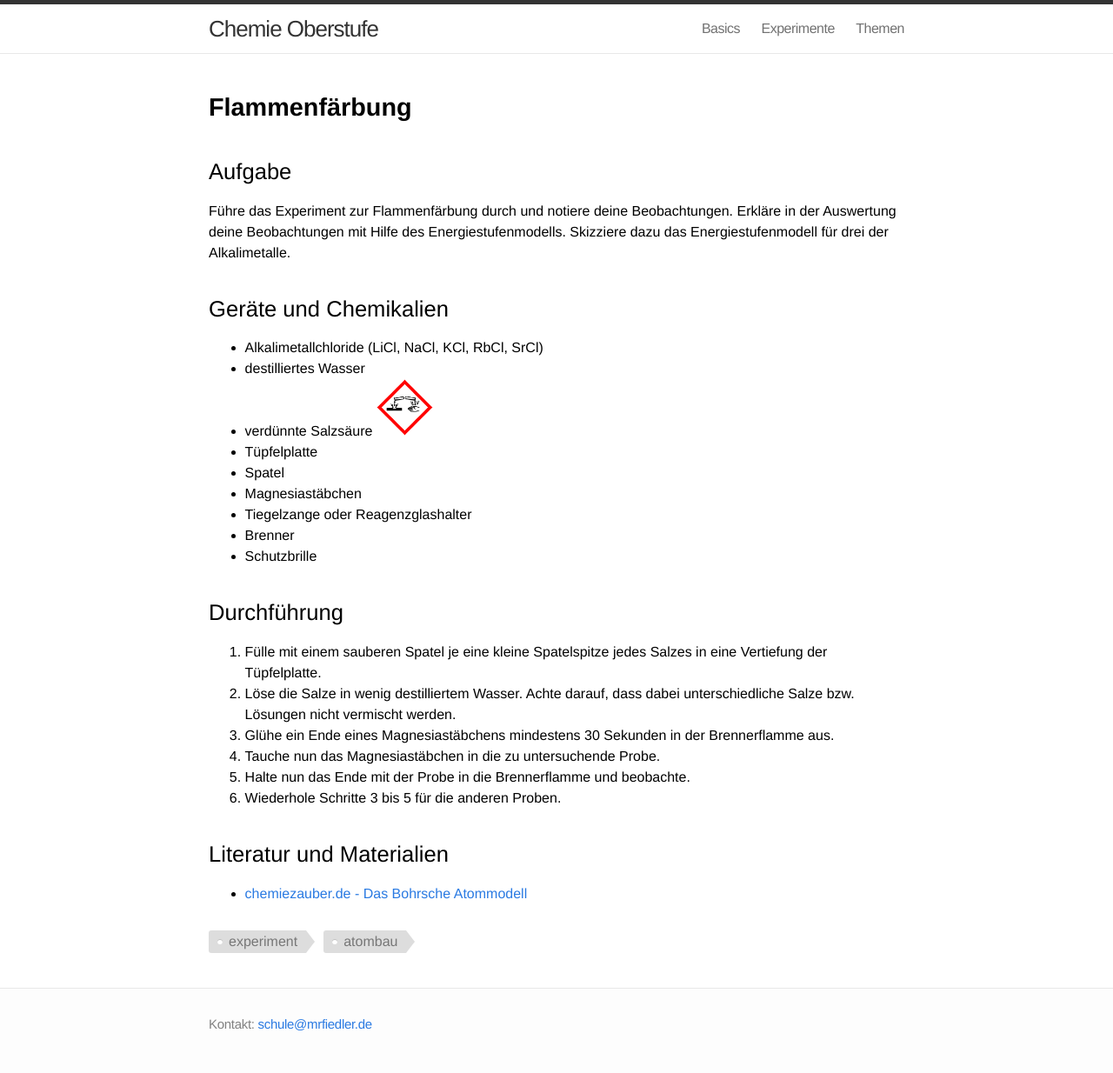
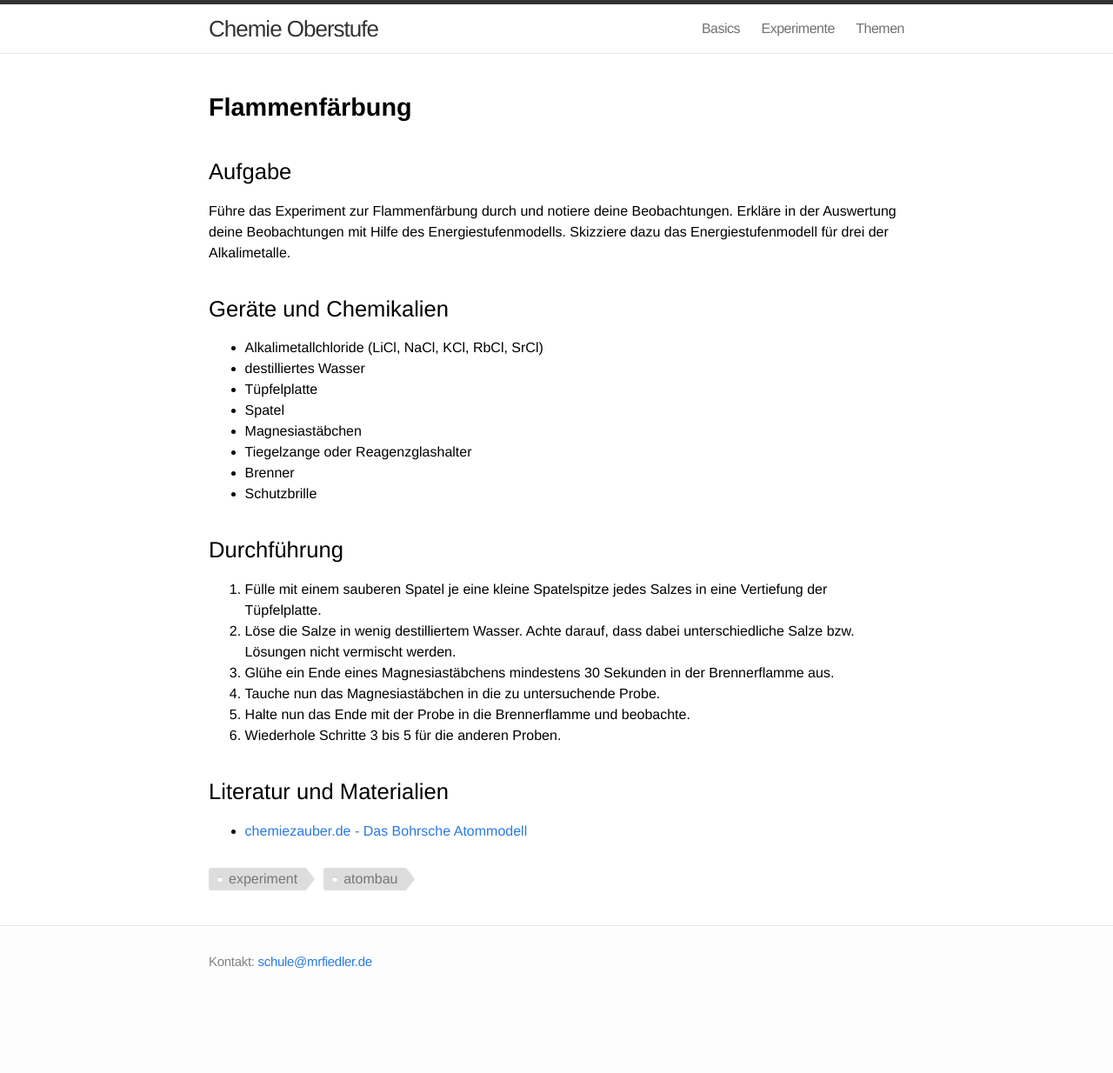
Before and after one commit to chemie-oberstufe/chemie-oberstufe.github.io, a Jekyll site: the page built from experimente/flammenfaerbung.md, in a window 1280 px wide. Shown: the whole page at 87% size. Built offline with Jekyll 4.4.1, drawn with Linux system fonts in a browser that asks for light colours; after the commit the page ends 1162 px from its top, so only the background shows below that.

Commit message:
remove chloric acid

```diff
--- a/experimente/flammenfaerbung.md
+++ b/experimente/flammenfaerbung.md
@@ -15,7 +15,6 @@ Alkalimetalle.
 
 - Alkalimetallchloride (LiCl, NaCl, KCl, RbCl, SrCl)
 - destilliertes Wasser
-- verdünnte Salzsäure {% include ghs name="ätzend" %}
 - Tüpfelplatte
 - Spatel
 - Magnesiastäbchen
```
